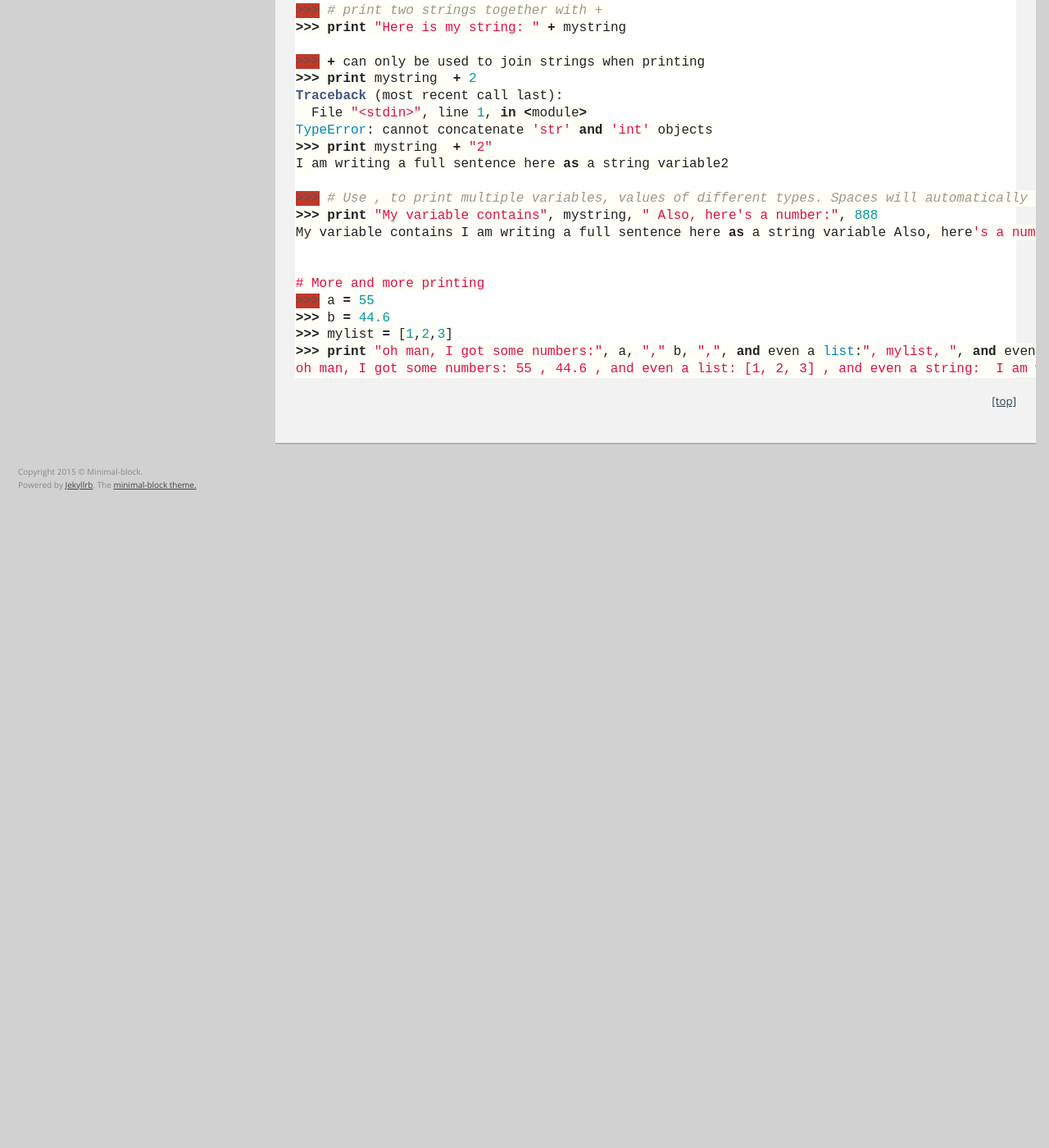
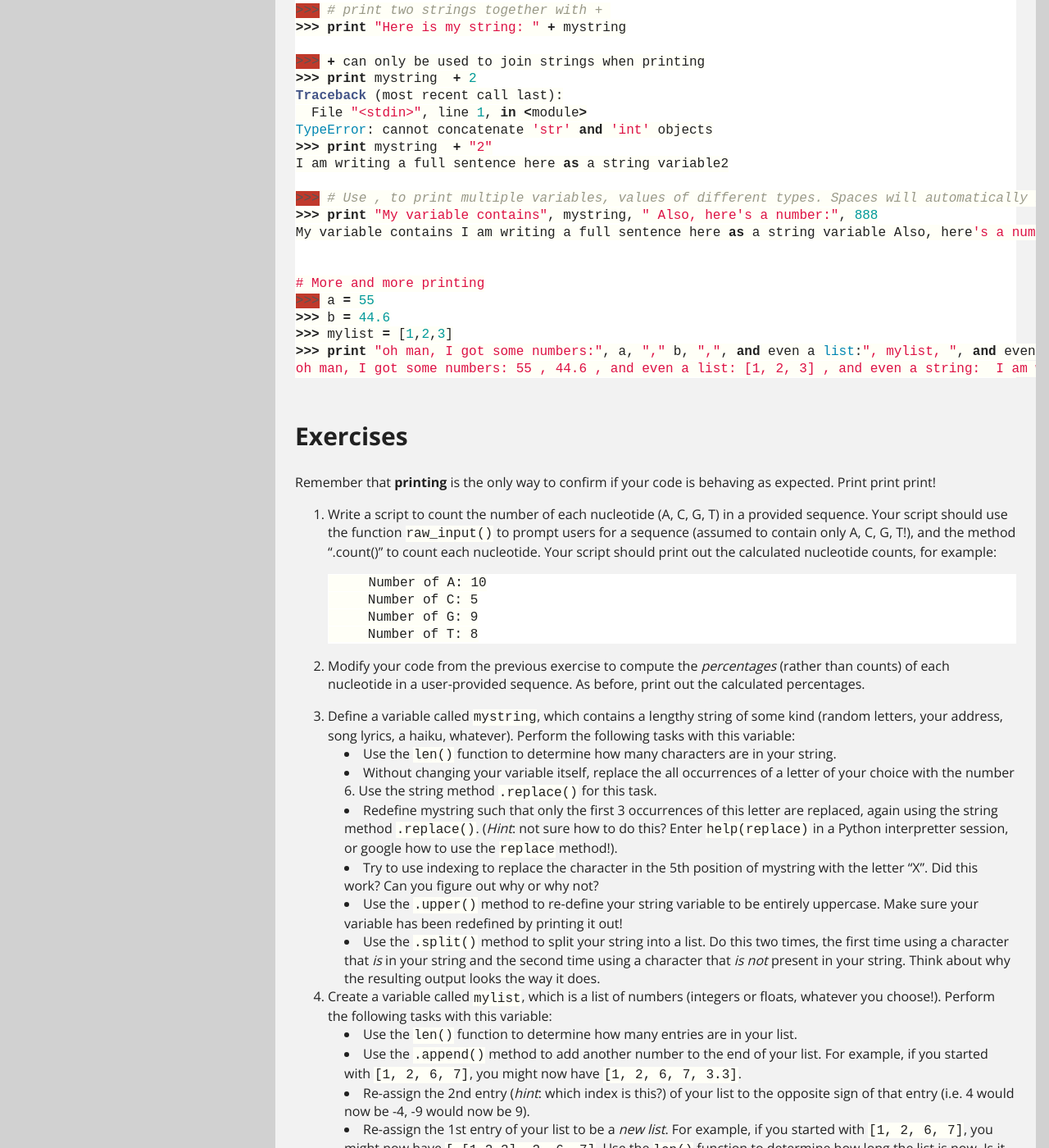
Before and after one commit to CCBBatUT/Biocomputing_Spring2016, a Jekyll site: the page built from _posts/2016-02-03-python1_intro.md, in a window 1280 px wide and 1400 px high, scrolled down 9722 px. Shown: the whole window at 82% size. Built offline with Jekyll 4.4.1, drawn with Linux system fonts in a browser that asks for light colours; Markdown is read by kramdown in place of the engine named in the settings; before the commit the page ends 10352 px from its top, so only the background shows below that; some of the changed text lies outside the part shown.

Commit message:
python 1 lecture updated

````diff
--- a/_posts/2016-02-03-python1_intro.md
+++ b/_posts/2016-02-03-python1_intro.md
@@ -14,17 +14,17 @@ While these concepts might seem abstract, python syntax and behavior will make m
 
 ```python
 
->>> # Assume mybook is a book instance
+# Assume mybook is a book instance
 
->>> # Call an attribute
->>> mybook.number_of_pages
->>> mybook.height
->>> mybook.width
+# Call an attribute
+mybook.number_of_pages
+mybook.height
+mybook.width
 
->>> # Call a method
->>> mybook.read()
->>> mybook.write()
->>> mybook.throw_at_bad_people("Voldemort") # methods might take particular arguments, in this case who we're launching books at
+# Call a method
+mybook.read()
+mybook.write()
+mybook.throw_at_bad_people("Voldemort") # methods might take particular arguments, in this case who we're launching books at
 ```
 As you see, attributes and methods are called after a . at the end of the instance name. Unlike attributes, however, methods end with parentheses. Sometimes, methods can take particular **arguments** which relate to their function, for instance when we threw the book at Voldemort.
 
@@ -439,3 +439,45 @@ My variable contains I am writing a full sentence here as a string variable Also
 >>> print "oh man, I got some numbers:", a, "," b, ",", and even a list:", mylist, ", and even a string: ", mystring
 oh man, I got some numbers: 55 , 44.6 , and even a list: [1, 2, 3] , and even a string:  I am writing a full sentence here as a string variable
 ```
+
+
+
+## Exercises
+
+Remember that **printing** is the only way to confirm if your code is behaving as expected. Print print print!
+
+
+1. Write a script to count the number of each nucleotide (A, C, G, T) in a provided sequence. Your script should use the function `raw_input()` to prompt users for a sequence (assumed to contain only A, C, G, T!), and the method ".count()" to count each nucleotide. Your script should print out the calculated nucleotide counts, for example:
+
+    ```
+        Number of A: 10
+        Number of C: 5
+        Number of G: 9
+        Number of T: 8
+    ```
+
+2. Modify your code from the previous exercise to compute the *percentages* (rather than counts) of each nucleotide in a user-provided sequence. As before, print out the calculated percentages.
+
+3. Define a variable called `mystring`, which contains a lengthy string of some kind (random letters, your address, song lyrics, a haiku, whatever). Perform the following tasks with this variable:
+    + Use the `len()` function to determine how many characters are in your string.
+    + Without changing your variable itself, replace the all occurrences of a letter of your choice with the number 6. Use the string method `.replace()` for this task.
+    + Redefine mystring such that only the first 3 occurrences of this letter are replaced, again using the string method `.replace()`. (*Hint*: not sure how to do this? Enter `help(replace)` in a Python interpretter session, or google how to use the `replace` method!).
+    + Try to use indexing to replace the character in the 5th position of mystring with the letter "X". Did this work? Can you figure out why or why not?
+    + Use the `.upper()` method to re-define your string variable to be entirely uppercase. Make sure your variable has been redefined by printing it out!
+    + Use the `.split()` method to split your string into a list. Do this two times, the first time using a character that *is* in your string and the second time using a character that *is not* present in your string. Think about why the resulting output looks the way it does.
+
+
+4. Create a variable called `mylist`, which is a list of numbers (integers or floats, whatever you choose!). Perform the following tasks with this variable:
+    + Use the `len()` function to determine how many entries are in your list.
+    + Use the `.append()` method to add another number to the end of your list. For example, if you started with `[1, 2, 6, 7]`, you might now have `[1, 2, 6, 7, 3.3]`.
+    + Re-assign the 2nd entry (*hint*: which index is this?) of your list to the opposite sign of that entry (i.e. 4 would now be -4, -9 would now be 9).
+    + Re-assign the 1st entry of your list to be a *new list*. For example, if you started with `[1, 2, 6, 7]`, you might now have `[ [1,2,3], 2, 6, 7]`. Use the `len()` function to determine how long the list is now. Is it what you expected? Think about why or why not.
+    + Use the `len()` function to determine the length of this first entry within your list (*hint*: lots of indexing!).
+
+
+5. Create a variable called `mydict`, which contains this dictionary (you can copy/paste!): `{"dna": "nucleotides", "rna": "nucleotides", "protein": "amino acids"}`.  Perform the following tasks with this variable:
+    + Use dictionary indexing to print out the **value** associated with the key **"dna"**.
+    + Add this new key:value pair to the dictionary: "molecule" is the key, and "atoms" is the value.
+    + Add this other new key:value pair to the dictionary: "dna":"ACGT". Print out the dictionary. What do you notice? What does the output tell you about dictionary keys and values?
+    + Create a new list variable which contains the *keys* in your dictionary. For this exercise, do not type out the keys - use the `.keys()` method.
+    + Determine the length of the value associated with the dictionary key "dna". Do this procedure for each key in the dictionary, and calculate the average value length. Print this value to screen.
````
Also changed, not shown: other parts of _posts/2016-02-03-python1_intro.md (+1 -1 lines).
